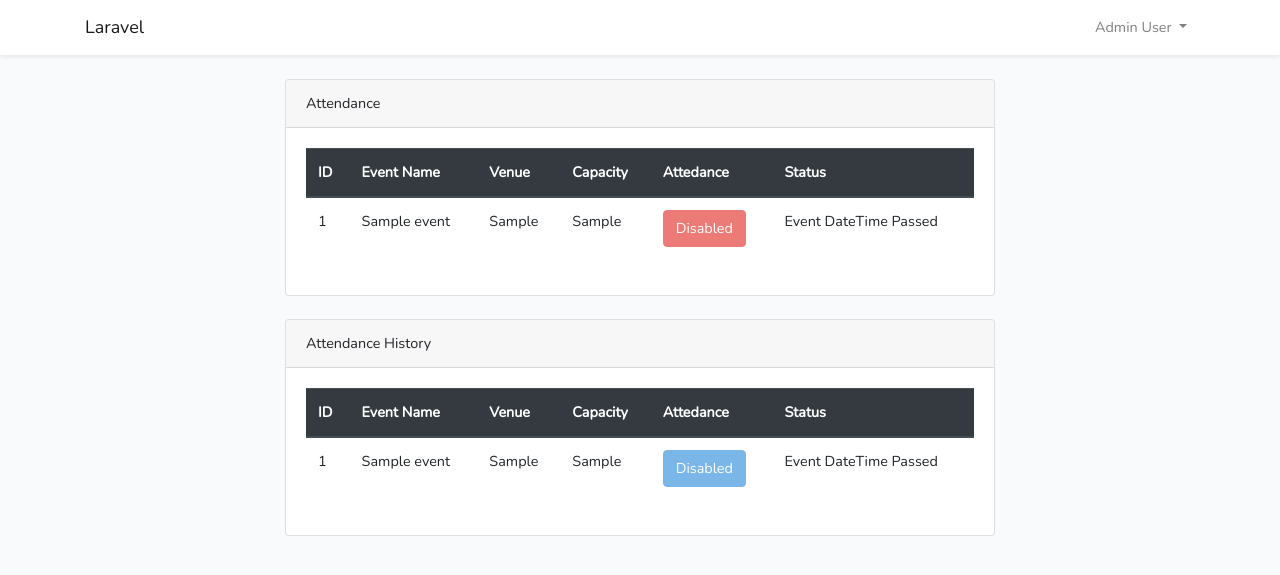
After one commit to i5mat/UEMS, a Laravel app: page /attendance in a window 1280 px wide. The commit adds this page. Shown: the top 575 px of the page. Run offline with Laravel 8, Linux system fonts and the light colour scheme; a user stored in the database is signed in; data comes from the database, SQL or seed files in the repository; tables that the repository leaves empty hold one stand-in row (values such as "Sample post"); style sheets or scripts are compiled from the project's sources; settings files or empty folders that the repository lacks are supplied.

Commit message:
9/13/2020 3rd commit

```diff
--- a/app/Event.php
+++ b/app/Event.php
@@ -8,9 +8,13 @@ class Event extends Model
 {
     protected $table = 'events';
 
-    protected $fillable = ['name', 'description', 'venue', 'capacity', 'start'];
+    protected $fillable = ['name', 'description', 'venue', 'capacity', 'start', 'end'];
 
     public function users(){
-        return $this->hasOne('App\User');
+        return $this->belongsTo('App\User');
+    }
+
+    public function attendances(){
+        return $this->hasMany('App\Attendance');
     }
 }
--- a/app/Http/Controllers/Admin/EventController.php
+++ b/app/Http/Controllers/Admin/EventController.php
@@ -2,12 +2,14 @@
 
 namespace App\Http\Controllers\Admin;
 
+use App\Attendance;
 use DateTime;
 use App\Event;
 use App\Http\Controllers\Controller;
 use App\User;
 use Illuminate\Http\Request;
 use Illuminate\Support\Facades\Auth;
+use Illuminate\Support\Facades\DB;
 use function Sodium\add;
 
 class EventController extends Controller
@@ -17,11 +19,54 @@ class EventController extends Controller
      *
      * @return \Illuminate\Http\Response
      */
-    public function index(Event $event)
+    public function index()
     {
         $events = Event::all();
 
-        return view('events.index', compact('events', 'event'));
+        return view('events.index', compact('events'));
+    }
+
+    public function attendanceindex()
+    {
+        $event = Event::all();
+
+        return view('attendance.index', compact('event'));
+    }
+
+    public function delAtt($id, Request $request, Attendance $att)
+    {
+        $event = Event::findOrFail($id);
+        $att = Attendance::where('user_id', '=', Auth::user()->id)->where('event_id', '=', $event->id)->first();
+        DB::table('events')->where('id', '=', $event->id)->increment('capacity', 1);
+
+        if($att->delete()) {
+            $request->session()->flash('success',  $event->name.' deleted successfully');
+        }
+        else {
+            $request->session()->flash('error', 'Attendance not Deleted. There was an error.');
+        }
+
+        return redirect()->route('attindex');
+    }
+
+    public function insertAtt(Request $request, $id)
+    {
+        $event = Event::findOrFail($id);
+        $data = new Attendance();
+
+        $data->user_id = Auth::user()->id;
+        $data->event_id = ($event->id);
+        $data->check_in = (date('Y-m-d H:i:s', time()));
+        DB::table('events')->where('id', '=', $event->id)->decrement('capacity', 1);
+
+        if($data->save()) {
+            $request->session()->flash('success',  $event->name.' event has been recorded.');
+        }
+        else {
+            $request->session()->flash('error', 'Event not recorded. There was an error.');
+        }
+
+        return redirect('/attendance');
     }
 
     public function Calendar()
@@ -55,6 +100,11 @@ class EventController extends Controller
      */
     public function store(Request $request)
     {
+        $this->validate($request, [
+            'start-date' => 'required|before:end-date',
+            'end-date' => 'required',
+        ]);
+
         $event = auth()->user();
 
         $data = new Event();
@@ -66,8 +116,8 @@ class EventController extends Controller
         $data->capacity = $request->input('capacity');
         $data->start = $request->input('start-date');
         $data->status = 'on-going';
-        //$data->end = $request->input('start-date');
-        $data->end = $this->dateAddHour($request->input('start-date'), 2);
+        $data->end = $request->input('end-date');
+        //$data->end = $this->dateAddHour($request->input('start-date'), 2);
 
         if($data->save()) {
             $request->session()->flash('success',  $data->name.' event has been inserted.');
@@ -108,19 +158,17 @@ class EventController extends Controller
      * @param  \App\Event  $event
      * @return \Illuminate\Http\Response
      */
-    public function update(Request $request, Event $event, $id)
+    public function update(Request $request, Event $event)
     {
-        $event = Event::findOrFail($id);
-//
-//        $event->name = $request->name;
-//        $event->description = $request->description;
-//        $event->venue = $request->venue;
-//        $event->capacity = $request->capacity;
+        $event = Event::findOrFail($request->eveid);
+
+        $this->validate($request, [
+            'startdate' => 'required|before:enddate',
+            'enddate' => 'required',
+        ]);
+
         $event->start = $request->startdate;
-//
-//        $event->save();
-//
-//        return redirect()->route('events.index', compact('event'));
+        $event->end = $request->enddate;
 
         $event->update($request->all());
 
@@ -140,8 +188,17 @@ class EventController extends Controller
      * @param  \App\Event  $event
      * @return \Illuminate\Http\Response
      */
-    public function destroy(Event $event)
+    public function destroy(Event $event, Request $request, $id)
     {
-        //
+        $event = Event::findOrFail($id);
+
+        if($event->delete()) {
+            $request->session()->flash('success',  $event->name.' deleted successfully');
+        }
+        else {
+            $request->session()->flash('error', 'Event not Deleted. There was an error.');
+        }
+
+        return redirect()->route('event');
     }
 }
--- a/app/User.php
+++ b/app/User.php
@@ -45,6 +45,10 @@ class User extends Authenticatable
         return $this->hasMany('App\Event');
     }
 
+    public function attendances(){
+        return $this->hasMany('App\Attendance');
+    }
+
     public function hasAnyRoles($roles){
         if($this->roles()->whereIn('name', $roles)->first()) {
             return true;
--- /dev/null
+++ b/resources/views/attendance/index.blade.php
@@ -0,0 +1,117 @@
+@extends('layouts.app')
+
+@section('content')
+    <div class="container">
+        <div class="row justify-content-center">
+            <div class="col-md-8">
+                <div class="card">
+                    <div class="card-header">Attendance</div>
+
+                    <div class="card-body">
+                        <table class="table">
+                            <thead class="thead-dark">
+                            <tr>
+                                <th scope="col">ID</th>
+                                <th scope="col">Event Name</th>
+                                <th scope="col">Venue</th>
+                                <th scope="col">Capacity</th>
+                                <th scope="col">Attedance</th>
+                                <th scope="col">Status</th>
+                            </tr>
+                            </thead>
+                            <tbody>
+                            @foreach($event as $e)
+                                <tr>
+                                    <td>{{ $e->id }}</td>
+                                    <td>{{ $e->name }}</td>
+                                    <td>{{ $e->venue }}</td>
+                                    <td>{{ $e->capacity }}</td>
+                                    <td>
+                                        @if(new DateTime() > new DateTime($e->end))
+                                            <button type="button" class="btn btn-danger" disabled >Disabled</button>
+                                        @elseif (App\Attendance::where('user_id', '=', Auth::user()->id)->where('event_id', '=', $e->id)->exists())
+                                            <form action="/attendance/del/{{ $e->id }}" method="POST" class="float-left">
+                                                @csrf
+                                                @method('DELETE')
+                                                <button type="submit" class="btn btn-danger">Out</button>
+                                            </form>
+                                        @elseif (new DateTime($e->start) <> new DateTime($e->end))
+                                            <form action="/attendance/reg/{{ $e->id }}" method="POST" class="float-left">
+                                                @csrf
+                                                <button type="submit" class="btn btn-primary">Record</button>
+                                            </form>
+                                        @elseif (new DateTime() <= new DateTime($e->start))
+                                            <button type="button" class="btn btn-warning" disabled >Disabled</button>
+                                        @endif
+                                    </td>
+                                    <td>
+                                        @if(new DateTime() > new DateTime($e->end))
+                                            Event DateTime Passed
+                                        @elseif (App\Attendance::where('user_id', '=', Auth::user()->id)->where('event_id', '=', $e->id)->exists())
+                                            Attendance Recorded
+                                        @elseif (new DateTime($e->start) <> new DateTime($e->end))
+                                            Event On-Going
+                                        @else
+                                            Future Event
+                                        @endif
+                                    </td>
+                                </tr>
+                            @endforeach
+                            </tbody>
+                        </table>
+                    </div>
+                </div>
+                <br>
+                <div class="card">
+                    <div class="card-header">Attendance History</div>
+
+                    <div class="card-body">
+                        <table class="table">
+                            <thead class="thead-dark">
+                            <tr>
+                                <th scope="col">ID</th>
+                                <th scope="col">Event Name</th>
+                                <th scope="col">Venue</th>
+                                <th scope="col">Capacity</th>
+                                <th scope="col">Attedance</th>
+                                <th scope="col">Status</th>
+                            </tr>
+                            </thead>
+                            <tbody>
+                            @foreach($event as $e)
+                                <tr>
+                                    <td>{{ $e->id }}</td>
+                                    <td>{{ $e->name }}</td>
+                                    <td>{{ $e->venue }}</td>
+                                    <td>{{ $e->capacity }}</td>
+                                    <td>
+                                        @if(new DateTime() > new DateTime($e->end) OR App\Attendance::where('user_id', '=', Auth::user()->id)->where('event_id', '=', $e->id)->exists())
+                                            <button type="button" class="btn btn-primary" disabled >Disabled</button>
+                                        @elseif (new DateTime($e->start) <> new DateTime($e->end) OR App\Attendance::where('user_id', '!=', Auth::user()->id)->where('event_id', '!=', $e->id)->exists())
+                                            <form action="/attendance/reg/{{ $e->id }}" method="POST" class="float-left">
+                                                @csrf
+                                                <button type="submit" class="btn btn-primary">Record</button>
+                                            </form>
+                                        @elseif (new DateTime() <= new DateTime($e->start) OR App\Attendance::where('user_id', '!=', Auth::user()->id)->where('event_id', '!=', $e->id)->exists())
+                                            <button type="button" class="btn btn-primary" disabled >Disabled</button>
+                                        @endif
+                                    </td>
+                                    <td>
+                                        @if(new DateTime() > new DateTime($e->end))
+                                            Event DateTime Passed
+                                        @elseif (new DateTime($e->start) <> new DateTime($e->end))
+                                            Event On-Going
+                                        @else
+                                            Future Event
+                                        @endif
+                                    </td>
+                                </tr>
+                            @endforeach
+                            </tbody>
+                        </table>
+                    </div>
+                </div>
+            </div>
+        </div>
+    </div>
+@endsection
--- a/resources/views/layouts/app.blade.php
+++ b/resources/views/layouts/app.blade.php
@@ -58,8 +58,14 @@
                                         </a>
                                     @endcan
 
+                                    @can('manage-users')
                                     <a class="dropdown-item" href="{{ route('event') }}">
                                         Event History
+                                    </a>
+                                    @endcan
+
+                                    <a class="dropdown-item" href="{{ route('attindex') }}">
+                                        Attendance
                                     </a>
 
                                     <a class="dropdown-item" href="{{ route('logout') }}"
@@ -95,11 +101,12 @@
         var button = $(event.relatedTarget) // Button that triggered the modal
         var name = button.data('myname') // Extract info from data-* attributes
         var desc = button.data('mydesc') // Extract info from data-* attributes
-        var eveid = button.data('eveid') // Extract info from data-* attributes
+        var eveid = button.data('eventid') // Extract info from data-* attributes
 
         var venue = button.data('venue') // Extract info from data-* attributes
         var cap = button.data('cap') // Extract info from data-* attributes
         var start = button.data('mystart') // Extract info from data-* attributes
+        var end = button.data('myend') // Extract info from data-* attributes
         // If necessary, you could initiate an AJAX request here (and then do the updating in a callback).
         // Update the modal's content. We'll use jQuery here, but you could use a data binding library or other methods instead.
         var modal = $(this)
@@ -111,6 +118,7 @@
         modal.find('.modal-body #venue').val(venue);
         modal.find('.modal-body #capacity').val(cap);
         modal.find('.modal-body #startdate').val(start);
+        modal.find('.modal-body #enddate').val(end);
     })
 </script>
 
--- a/routes/web.php
+++ b/routes/web.php
@@ -26,9 +26,14 @@ Route::get('/home', 'HomeController@index')->name('home');
 Route::get('/cert', [UsersController::class, 'indexCert'])->name('cert');
 Route::post('/cert/{id}', [UsersController::class, 'certificate']);
 
-Route::get('/event', [EventController::class, 'index'])->name('event');
-Route::post('/reg-event', [EventController::class, 'store'])->name('reg-event');
-Route::put('/event/{id}', [EventController::class, 'update'])->name('edit-event');
+Route::get('/event', [EventController::class, 'index'])->name('event')->middleware('can:manage-users');
+Route::post('/reg-event', [EventController::class, 'store'])->name('reg-event')->middleware('can:manage-users');
+Route::put('/event', [EventController::class, 'update'])->name('edit-event')->middleware('can:manage-users');
+Route::delete('/event/{id}', [EventController::class, 'destroy'])->name('del-event')->middleware('can:manage-users');
+
+Route::get('/attendance', [EventController::class, 'attendanceindex'])->name('attindex');
+Route::post('/attendance/reg/{id}', [EventController::class, 'insertAtt'])->name('attindex-reg');
+Route::delete('/attendance/del/{id}', [EventController::class, 'delAtt'])->name('attindex-del');
 
 Route::get('/calendar', [EventController::class, 'Calendar'])->name('calendar');
 
```
Also changed, not shown: app/Attendance.php (added, +23 -0 lines), resources/views/admin/users/test.blade.php (deleted, +0 -18 lines), resources/views/events/index.blade.php (+67 -59 lines), database/migrations/2020_11_11_221117_create_attendances_table.php (added).
